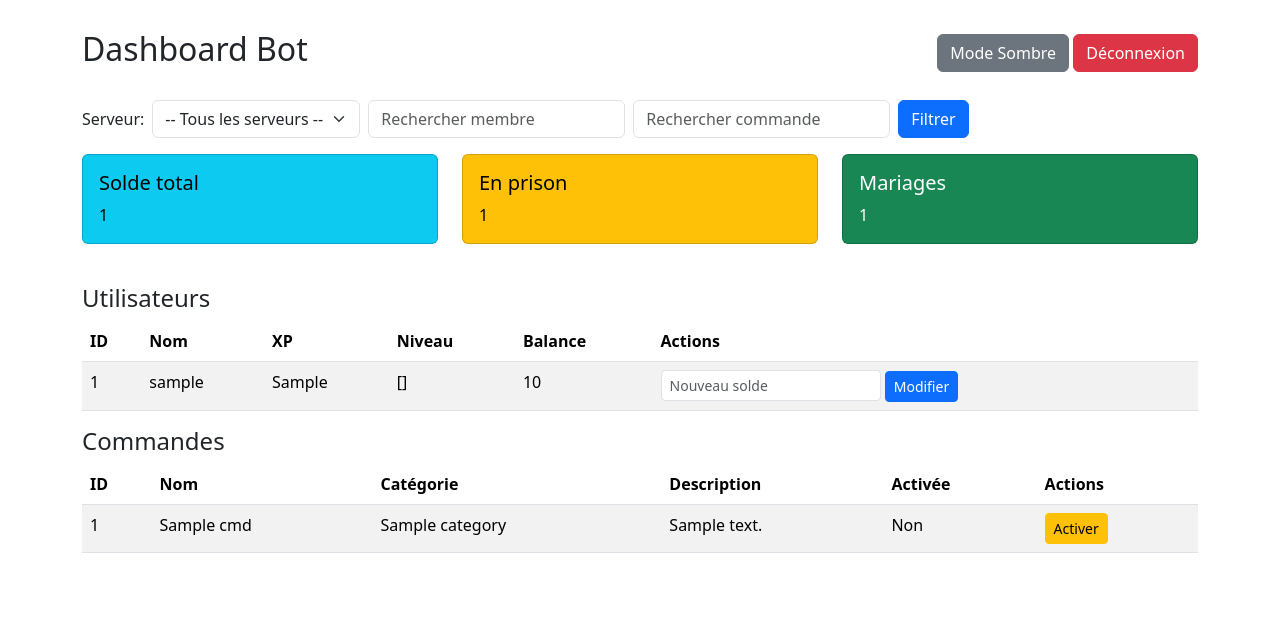
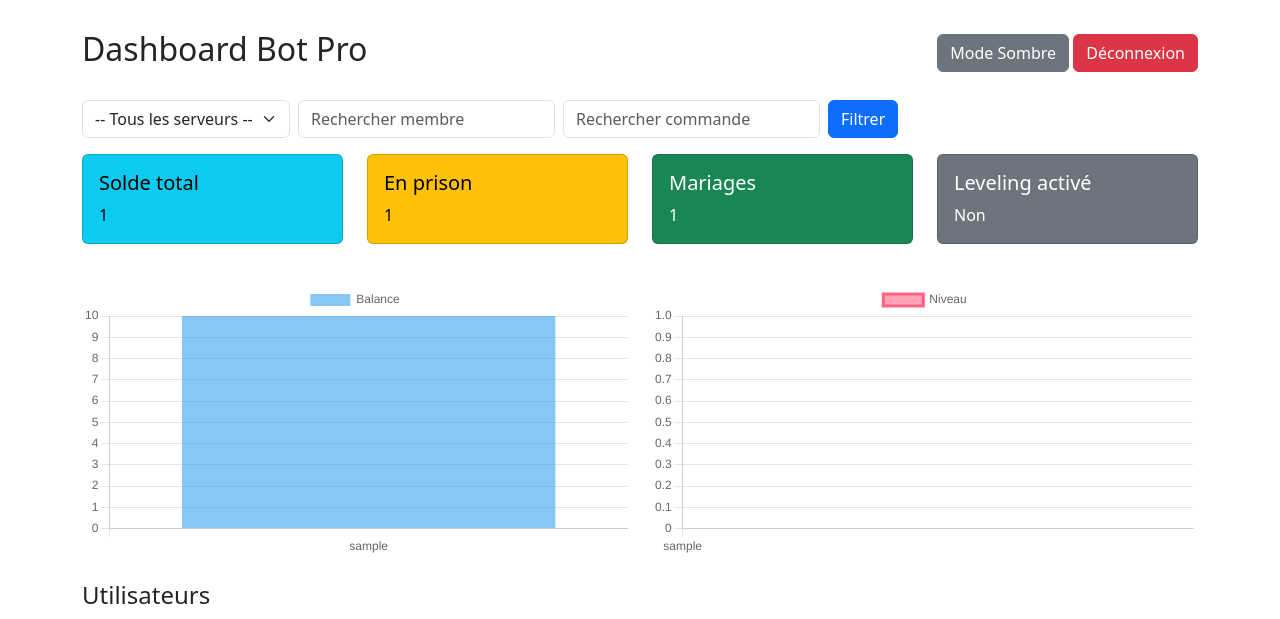
Before and after one commit to Avost-off/lounge-senpai-2, a Flask app: template templates/dashboard.html in a window 1280 px wide. Shown: the top 619 px of the page. Before the commit the page ends 553 px from the top, so only its background shows below. Run offline with Flask 3, Linux system fonts and the light colour scheme; the template is opened without the code that fills it: most values are stand-ins (such as "Sample title", 1, 10 or a date in 2020); parts of the project's set-up code (start-up, migrations or seed data) failed here and were passed over.

Commit message:
Update dashboard.html

```diff
--- a/templates/dashboard.html
+++ b/templates/dashboard.html
@@ -1,44 +1,34 @@
 <!DOCTYPE html>
 <html lang="fr">
 <head>
-    <meta charset="UTF-8">
-    <title>Dashboard Bot</title>
-    <link href="https://cdn.jsdelivr.net/npm/bootstrap@5.3.3/dist/css/bootstrap.min.css" rel="stylesheet">
-    <style>
-        body.dark-mode {
-            background-color: #1f1f2e;
-            color: #f0f0f0;
-        }
-        .table-dark-mode {
-            background-color: #2b2b3a;
-            color: #f0f0f0;
-        }
-        .toggle-btn {
-            cursor: pointer;
-        }
-        .container {
-            margin-top: 30px;
-        }
-    </style>
+<meta charset="UTF-8">
+<title>Dashboard Bot Pro</title>
+<link href="https://cdn.jsdelivr.net/npm/bootstrap@5.3.3/dist/css/bootstrap.min.css" rel="stylesheet">
+<script src="https://cdn.jsdelivr.net/npm/chart.js"></script>
+<style>
+    body.dark-mode { background-color: #1f1f2e; color: #f0f0f0; }
+    .card.dark-mode { background-color: #2b2b3a; color: #f0f0f0; }
+    .table-dark-mode { background-color: #2b2b3a; color: #f0f0f0; }
+    .toggle-btn { cursor: pointer; transition: 0.2s; }
+    .toggle-btn:hover { transform: scale(1.05); }
+    .container { margin-top: 30px; }
+</style>
 </head>
 <body>
 <div class="container">
     <div class="d-flex justify-content-between align-items-center mb-4">
-        <h2>Dashboard Bot</h2>
+        <h2>Dashboard Bot Pro</h2>
         <div>
             <button id="modeToggle" class="btn btn-secondary">Mode Sombre</button>
             <a href="/logout" class="btn btn-danger">Déconnexion</a>
         </div>
     </div>
 
-    <!-- Sélection du serveur -->
+    <!-- Sélection serveur et recherches -->
     <form method="get" class="mb-3">
         <div class="row g-2 align-items-center">
             <div class="col-auto">
-                <label for="guildSelect" class="col-form-label">Serveur:</label>
-            </div>
-            <div class="col-auto">
-                <select name="guild_id" id="guildSelect" class="form-select" onchange="this.form.submit()">
+                <select name="guild_id" class="form-select" onchange="this.form.submit()">
                     <option value="">-- Tous les serveurs --</option>
                     {% for guild in guilds %}
                         <option value="{{ guild.id }}" {% if selected_guild == guild.id %}selected{% endif %}>
@@ -61,29 +51,47 @@
 
     <!-- Statistiques -->
     <div class="row mb-4">
-        <div class="col-md-4">
+        <div class="col-md-3">
             <div class="card text-bg-info mb-3">
                 <div class="card-body">
                     <h5 class="card-title">Solde total</h5>
-                    <p class="card-text">{{ total_balance }}</p>
+                    <p class="card-text" id="totalBalance">{{ total_balance }}</p>
                 </div>
             </div>
         </div>
-        <div class="col-md-4">
+        <div class="col-md-3">
             <div class="card text-bg-warning mb-3">
                 <div class="card-body">
                     <h5 class="card-title">En prison</h5>
-                    <p class="card-text">{{ prison_count }}</p>
+                    <p class="card-text" id="prisonCount">{{ prison_count }}</p>
                 </div>
             </div>
         </div>
-        <div class="col-md-4">
+        <div class="col-md-3">
             <div class="card text-bg-success mb-3">
                 <div class="card-body">
                     <h5 class="card-title">Mariages</h5>
-                    <p class="card-text">{{ marriages_count }}</p>
+                    <p class="card-text" id="marriagesCount">{{ marriages_count }}</p>
                 </div>
             </div>
+        </div>
+        <div class="col-md-3">
+            <div class="card text-bg-secondary mb-3">
+                <div class="card-body">
+                    <h5 class="card-title">Leveling activé</h5>
+                    <p class="card-text">{{ 'Oui' if leveling.enabled else 'Non' }}</p>
+                </div>
+            </div>
+        </div>
+    </div>
+
+    <!-- Graphiques -->
+    <div class="row mb-4">
+        <div class="col-md-6">
+            <canvas id="balanceChart"></canvas>
+        </div>
+        <div class="col-md-6">
+            <canvas id="levelChart"></canvas>
         </div>
     </div>
 
@@ -153,14 +161,46 @@
             {% endfor %}
         </tbody>
     </table>
+
 </div>
 
 <script>
+    // Mode sombre
     const toggleBtn = document.getElementById('modeToggle');
     toggleBtn.addEventListener('click', () => {
         document.body.classList.toggle('dark-mode');
         toggleBtn.textContent = document.body.classList.contains('dark-mode') ? 'Mode Clair' : 'Mode Sombre';
     });
+
+    // Graphiques Chart.js
+    const balanceChart = new Chart(document.getElementById('balanceChart'), {
+        type: 'bar',
+        data: {
+            labels: [{% for user in users %}"{{ user.username }}",{% endfor %}],
+            datasets: [{
+                label: 'Balance',
+                data: [{% for user in users %}{{ user.balance }},{% endfor %}],
+                backgroundColor: 'rgba(54, 162, 235, 0.6)'
+            }]
+        },
+        options: { responsive:true, plugins: { legend:{display:true} } }
+    });
+
+    const levelChart = new Chart(document.getElementById('levelChart'), {
+        type: 'line',
+        data: {
+            labels: [{% for user in users %}"{{ user.username }}",{% endfor %}],
+            datasets: [{
+                label: 'Niveau',
+                data: [{% for user in users %}{{ user.level }},{% endfor %}],
+                backgroundColor: 'rgba(255, 99, 132, 0.6)',
+                borderColor: 'rgba(255, 99, 132, 1)',
+                fill: true,
+                tension: 0.3
+            }]
+        },
+        options: { responsive:true, plugins:{ legend:{display:true} } }
+    });
 </script>
 </body>
 </html>
```
